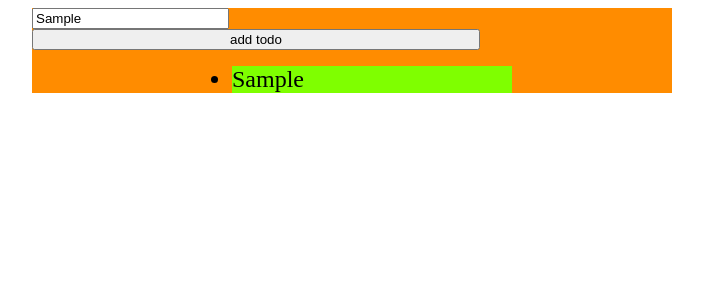
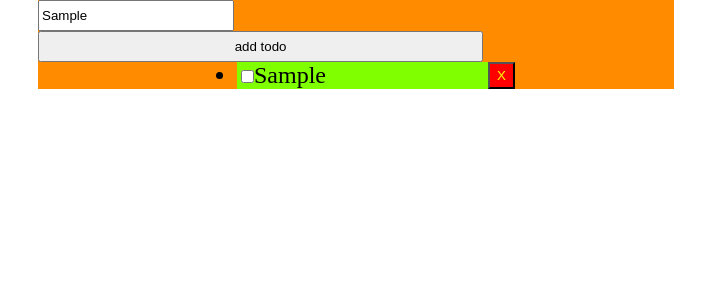
Before and after one commit to guszti/todo, a React (Create React App) app: page / in a window 1280 px wide. Both pictures are taken after typing "Sample" into the empty fields and a click on the input "add todo". Shown: the top 300 px of the page, without its empty margins (288-993 px from the left). Built offline with nearby package versions, Linux system fonts and the light colour scheme.

Commit message:
pretty buttons

```diff
--- a/src/App.css
+++ b/src/App.css
@@ -6,10 +6,12 @@
 
 .App-button{
   width: 70%;
+  height: 31px;
 }
 
 .App-input{
   width: 29.58%;
+  height: 25px;
 }
 
 .App-listitem{
@@ -23,6 +25,6 @@
 }
 
 *{
-  margin-left: 0;
+  margin-top: 0;
   margin-right: 0;
 }
--- a/src/App.js
+++ b/src/App.js
@@ -17,8 +17,10 @@ class TodoItems extends React.Component{
     return(
       <ul className='App-list'>
         {this.props.items.map((item, index) =>
-            <li className='App-listitem' key={index} onClick={this.handleDelete.bind(this, item)}>
+            <li className='App-listitem' key={index}>
+              <input type='checkbox'></input>
               {item}
+              <button onClick={this.handleDelete.bind(this, item)} style={{float:'right',height:27,width:27,color:'yellow',backgroundColor:'red'}}>X</button>
             </li>
         )}
       </ul>
@@ -90,7 +92,36 @@ class TodoList extends React.Component{
     );
   }
 }
+/*
+class Numbers extends React.Component{
+  constructor(props){
+    super(props);
 
+    this.state = {count: 0};
+  }
+
+  componentDidMount(){
+    setInterval(
+      () => this.increase(),
+      0
+    );
+  }
+
+  increase(){
+    this.setState({
+      count: this.state.count + 1
+    });
+  }
+
+  render(){
+    return(
+      <div>
+        <p>{this.state.count}</p>
+      </div>
+    );
+  }
+}
+*/
 function App() {
   return (
     <div className="App">
```
